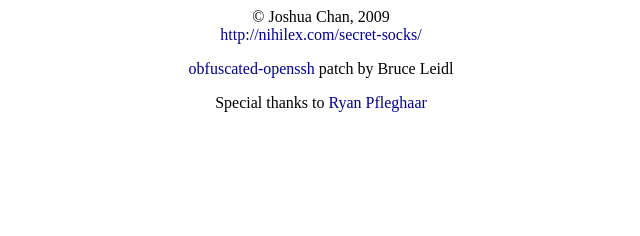
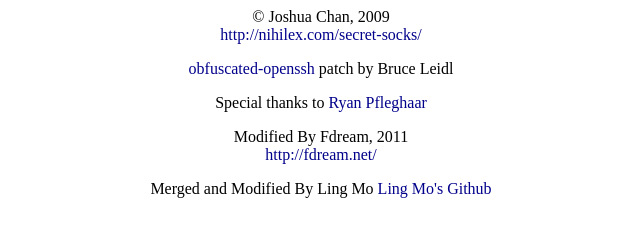
Before and after one commit to billmoling/secretsocks, a plain HTML site: page Credits.html in a window 1280 px wide. Shown: the whole page, without its empty margins (319-959 px from the left). Drawn offline with Linux system fonts and the light colour scheme.

```diff
--- a/Credits.html
+++ b/Credits.html
@@ -10,5 +10,10 @@
 <a href="http://nihilex.com/secret-socks/">http://nihilex.com/secret-socks/</a></p>
 <p><a href="http://github.com/brl/obfuscated-openssh/">obfuscated-openssh</a> patch by Bruce Leidl</p>
 <p>Special thanks to <a href="http://iamthekiller.net">Ryan Pfleghaar</a></p>
+    <p>Modified By Fdream, 2011<br/>
+    <a href="http://fdream.net/">http://fdream.net/</a></p>
+    <p>Merged and Modified By Ling Mo <a href="https://github.com/billmoling/">Ling Mo's Github</a></p>
+
+
 </body>
 </html>
```
Also changed, not shown: 6 other files.
